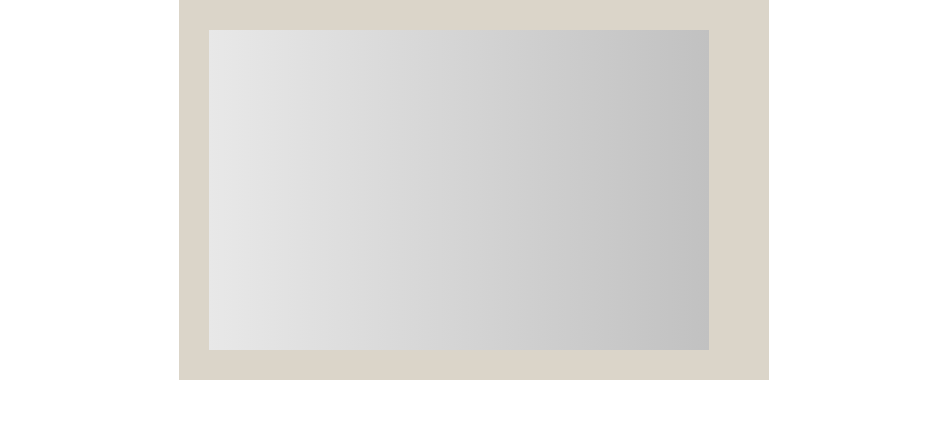
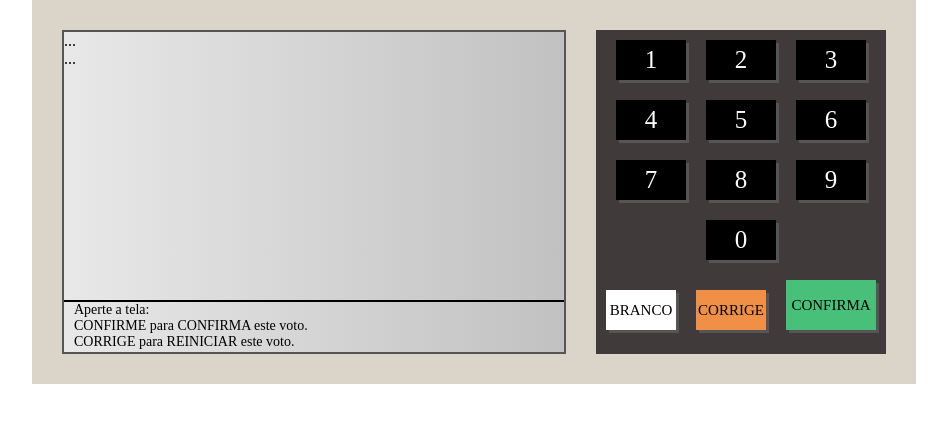
Before and after one commit to Wiillboss/projeto_urna_eletronica, a plain HTML site: page index.html in a window 1280 px wide. Shown: the whole page, without its empty margins (166-1113 px from the left). Drawn offline with Linux system fonts and the light colour scheme.

Commit message:
atualização

```diff
--- a/index.html
+++ b/index.html
@@ -9,10 +9,44 @@
 <body>
     <div class="urna">
         <div class="tela">
-
+            <div class="d-1">
+                <div class="d-1-left">
+                    ...
+                </div>
+                <div class="d-1-right">
+                    ...
+                </div>
+            </div>
+            <div class="d-2">
+                Aperte a tela: <br>
+                CONFIRME para CONFIRMA este voto. <br>
+                CORRIGE para REINICIAR este voto.
+            </div>
         </div>
         <div class="teclado">
-
+            <div class="teclado--linha">
+                <div class="teclado--botao">1</div>
+                <div class="teclado--botao">2</div>
+                <div class="teclado--botao">3</div>
+            </div>
+            <div class="teclado--linha">
+                <div class="teclado--botao">4</div>
+                <div class="teclado--botao">5</div>
+                <div class="teclado--botao">6</div>
+            </div>
+            <div class="teclado--linha">
+                <div class="teclado--botao">7</div>
+                <div class="teclado--botao">8</div>
+                <div class="teclado--botao">9</div>
+            </div>
+            <div class="teclado--linha">
+                <div class="teclado--botao">0</div>
+            </div>
+            <div class="teclado--linha">
+                <div class="teclado--botao botao--branco">BRANCO</div>
+                <div class="teclado--botao botao--corrige">CORRIGE</div>
+                <div class="teclado--botao botao--confirma">CONFIRMA</div>
+            </div>
         </div>
     </div>
 </body>
--- a/style.css
+++ b/style.css
@@ -1,24 +1,75 @@
-body{
+body {
     margin: 0;
     display: flex;
     justify-content: center;
     align-items: center;
 }
 
-.urna{
+.urna {
     background-color: #dbd5c9;
     padding: 30px;
     display: flex;
 }
 
-.tela{
+.tela {
     width: 500px;
     height: 320px;
     background: linear-gradient(to right, #E8E8E8, #C1C1C1);
-
+    border:  2px solid #555;
+    display: flex;
+    flex-direction: column;
 }
 
-.teclado{
+.teclado {
     background-color: #403A3A;
     margin-left: 30px;
 }
+
+.teclado--linha {
+    display: flex;
+    justify-content: center;
+    align-items: flex-end;
+}
+
+.teclado--botao {
+    width: 70px;
+    height: 40px;
+    background-color: #000;
+    color: #FFF;
+    font-size: 25px;
+    display: flex;
+    justify-content: center;
+    align-items: center;
+    margin: 10px;
+    cursor: pointer;
+    box-shadow: 3px 3px 0px #555;
+}
+
+.botao--branco{
+    background-color: #FFF;
+    color: #000;
+    font-size: 15px;
+}
+.botao--corrige{
+    background-color:#F09046;
+    color: #000;
+    font-size: 15px;
+}
+.botao--confirma{
+    background-color:#48C079;
+    color: #000;
+    font-size: 15px;
+    width: 90px;
+    height: 50px;
+}
+
+.d-1{
+    flex: 1;
+}
+
+.d-2{
+    height: 50px;
+    font-size:  14px;
+    border-top: 2px solid #000;
+    padding-left: 10px;
+}
```
